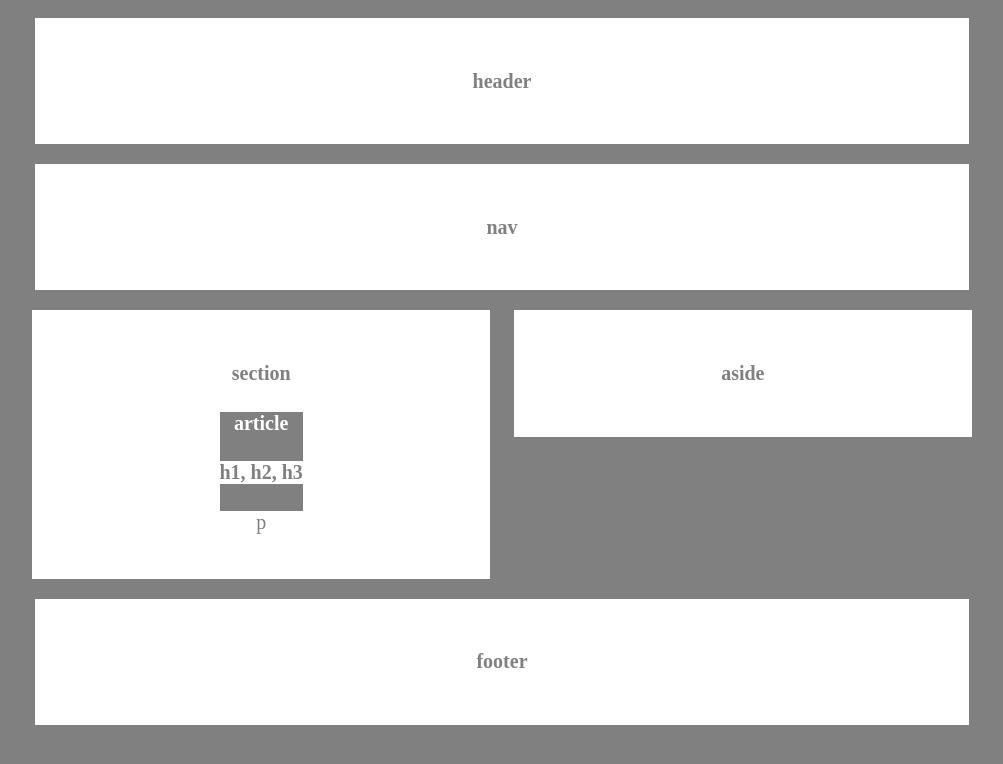
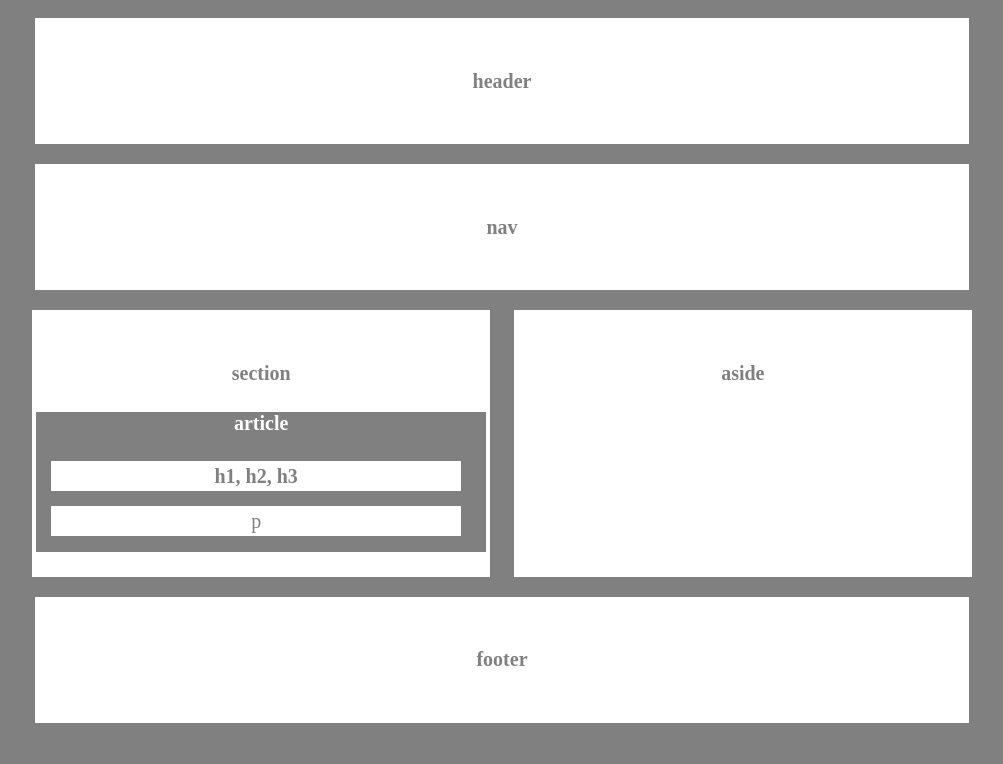
Before and after one commit to thescottbob/Building-a-Wireframe, a plain HTML site: page index.html in a window 1280 px wide. Shown: the whole page, without its empty margins (138-1141 px from the left). Drawn offline with Linux system fonts and the light colour scheme.

Commit message:
Completed Basic Wireframe

```diff
--- a/index.html
+++ b/index.html
@@ -24,12 +24,17 @@
     </div>
 
     <div class="mid_container">
-        <section>
+        <section id="section">
+            <div>
                 <h4>section</h4>
+            </div>
+
+            <div id="innerBox">
                 <div>
-                <article id="innerBox">
-
+                    <article>
                         <h4>article</h4>
+                    </article>
+                </div>
 
                 <div class="innerMostBox">
                     <h4>h1, h2, h3</h4>
@@ -38,14 +43,13 @@
                 <div class="innerMostBox">
                     <p>p</p>
                 </div>
-
-                </article>
             </div>
         </section>
+
     </div>
 
     <div class="mid_container">
-        <aside>
+        <aside id="mid_container_right">
             <h4>aside</h4>
         </aside>
     </div>
--- a/style.css
+++ b/style.css
@@ -29,13 +29,24 @@ body, html {
 #innerBox {
     background-color: gray;
     color: white;
-    width: 100%;
-    height: 100%;
+    width: 450px;
+    height: 50px;
+    padding-bottom: 90px;
+
 }
 
 .innerMostBox {
+    display: flex;
+    align-items: center;
+    justify-content: center;
     background-color: white;
     color: grey;
-    width: 100%;
-    height: 100%;
+    width: 400px;
+    height: 20px;
+    margin: 15px;
+    padding: 5px;
 }
+
+#mid_container_right {
+    padding-bottom: 140px;
+}
```
Lines whose indentation alone changed are shown as unchanged.
